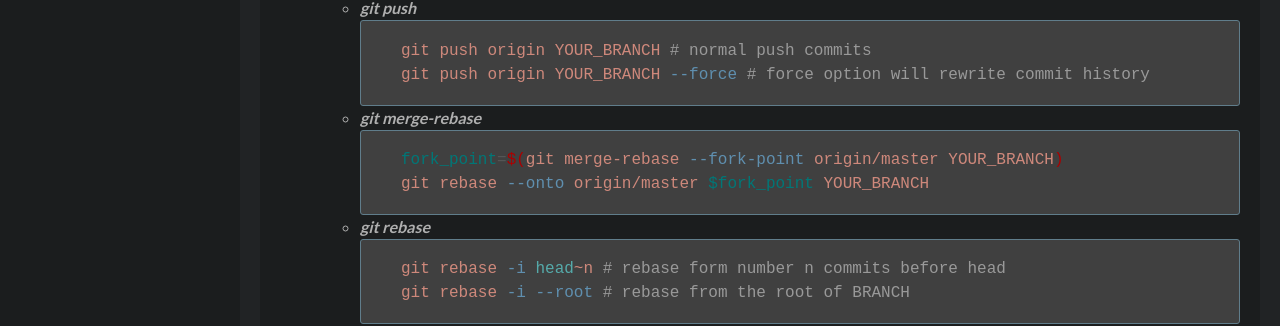
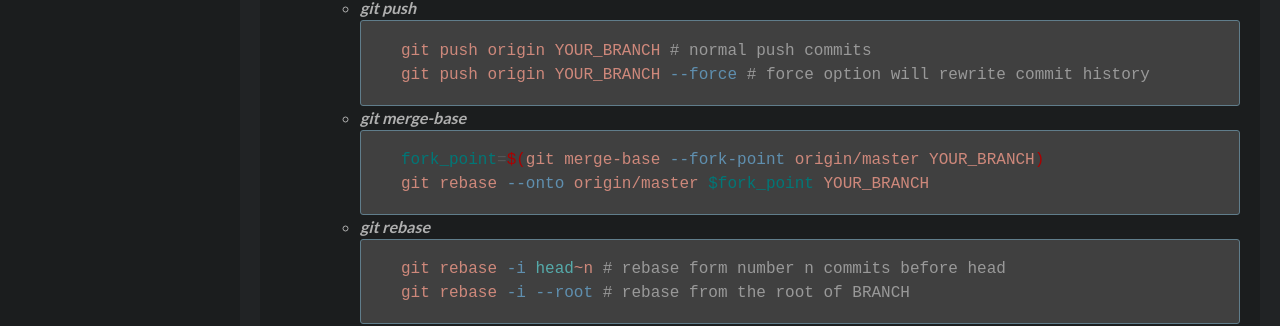
Before and after one commit to BiyuHuang/WallaceHuangBlog, a Jekyll site: the page built from _posts/2022-05-19-Tips-for-command.markdown, in a window 1280 px wide and 1061 px high. Shown: the part 238-564 px from the top of the window. Built offline with Jekyll 4.4.1, drawn with Linux system fonts in a browser that asks for light colours.

Commit message:
fix(Tips-for-command): update git merge-base

````diff
--- a/_posts/2022-05-19-Tips-for-command.markdown
+++ b/_posts/2022-05-19-Tips-for-command.markdown
@@ -15,9 +15,9 @@ img:  # Add image post (optional)
       git push origin YOUR_BRANCH # normal push commits
       git push origin YOUR_BRANCH --force # force option will rewrite commit history
       ```
-    - ___git merge-rebase___
+    - ___git merge-base___
       ```bash
-      fork_point=$(git merge-rebase --fork-point origin/master YOUR_BRANCH)
+      fork_point=$(git merge-base --fork-point origin/master YOUR_BRANCH)
       git rebase --onto origin/master $fork_point YOUR_BRANCH
       ```
     - ___git rebase___
````
